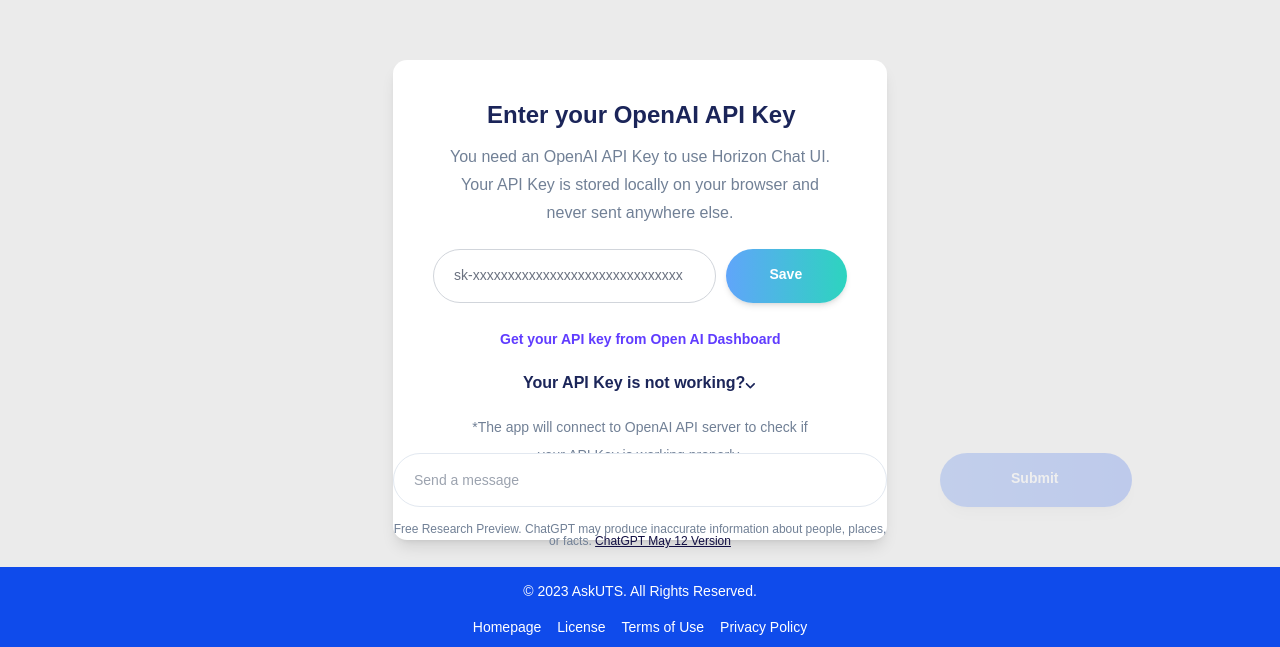
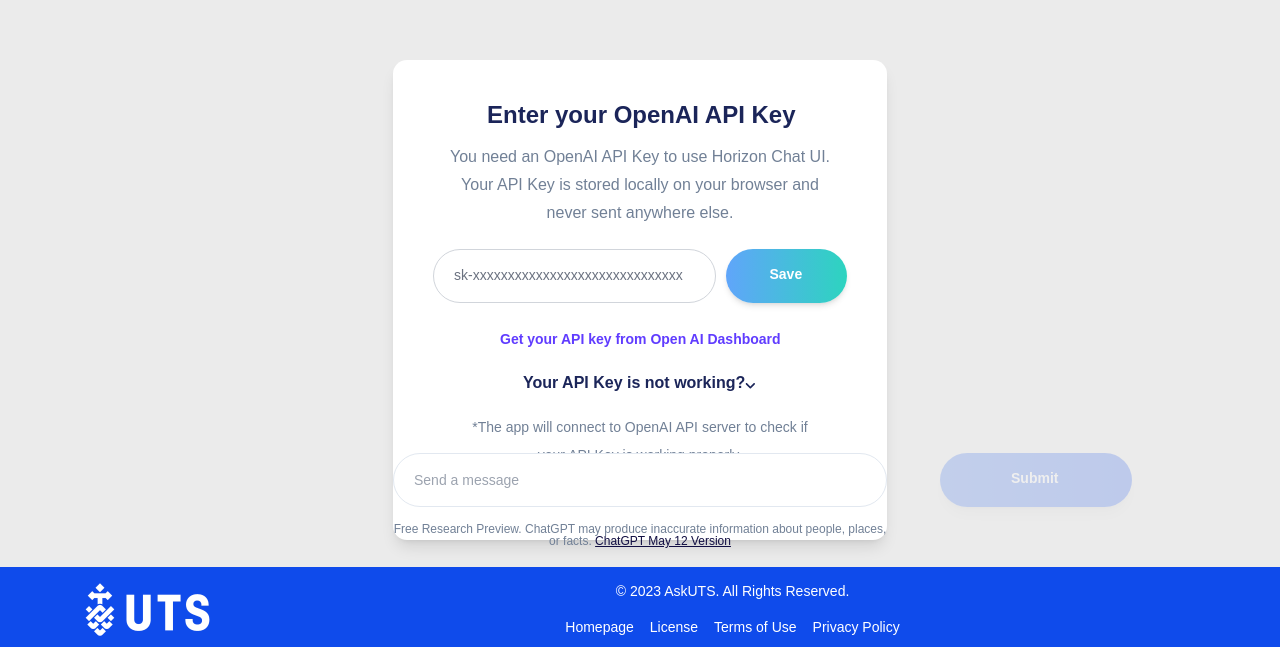
Before and after one commit to ndang247/2023-sis-team-8, a React (Vite) app in the folder fe/: page / in a window 1280 px wide. Shown: the part 153-800 px from the top of the page. Built offline with nearby package versions, Linux system fonts and the light colour scheme.

Commit message:
Add UTS logo in the footer

```diff
--- a/fe/src/components/UserChatLayout.jsx
+++ b/fe/src/components/UserChatLayout.jsx
@@ -1,5 +1,6 @@
 import React from "react";
 import "../css/userChatLayoutStyles.css";
+import utsLogo from "../assets/uts-logo.png";
 
 export default function UserChatLayout() {
   return (
@@ -85,6 +86,16 @@
 
         {/* Footer */}
         <footer className="text-[#fff] text-center bg-[#0f4beb] w-screen h-20">
+          <div className="mr-auto ml-auto w-[1170px]">
+            <div className="inline-block float-left relative pl-[15px] pr-[15px]">
+              <a
+                href="https://www.uts.edu.au/"
+                target="_blank"
+                title="University of Technology Sydney"
+              >
+                <img src={utsLogo} alt="UTS logo" />
+              </a>
+            </div>
             <div className="text-[#fff] text-center font-medium text-[14px] leading-[24px] mt-3">
               © 2023 AskUTS. All Rights Reserved.
             </div>
@@ -114,6 +125,7 @@
                 Privacy Policy
               </a>
             </div>
+          </div>
         </footer>
       </div>
     </>
```
Also changed, not shown: fe/src/assets/uts-logo.png (added). Lines whose indentation alone changed are shown as unchanged.
